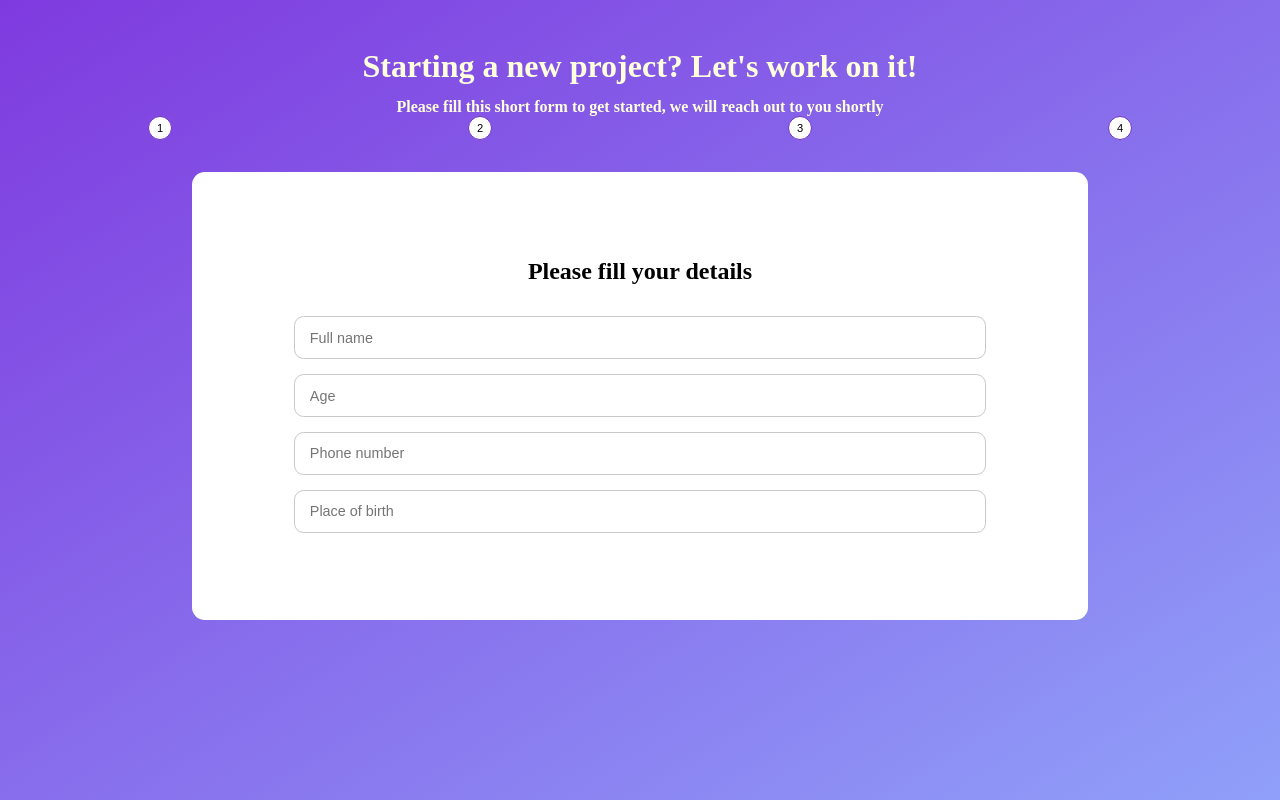
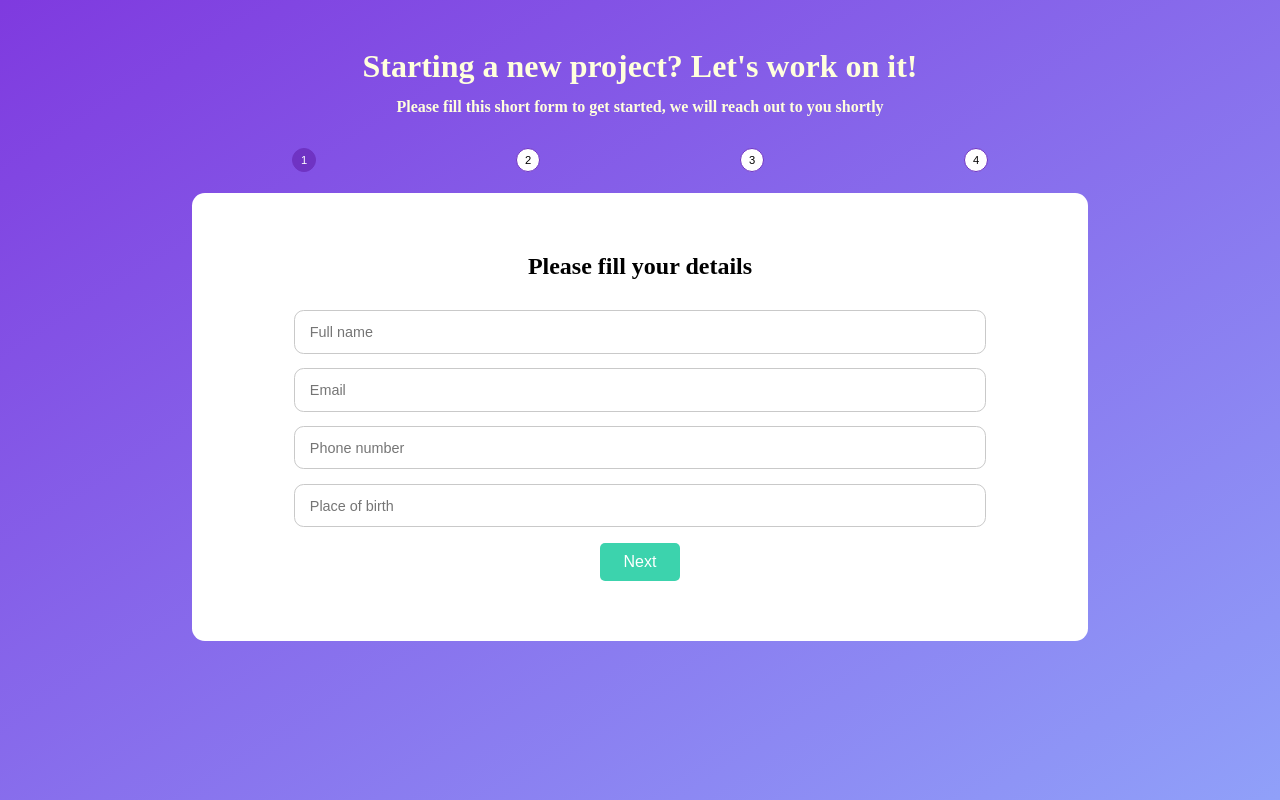
Before and after one commit to glory-arisah/Multi-step-form, a Vue app: page / in a window 1280 px wide. Built offline with nearby package versions, Linux system fonts and the light colour scheme.

Commit message:
components can update parent data using v-model created navigation buttons to move between each form

```diff
--- a/src/App.vue
+++ b/src/App.vue
@@ -7,12 +7,33 @@
         shortly
       </h4>
     </header>
-    <StepIndex @step="(value) => (stepIndex = value)" />
-    <section class="form-container">
-      <!-- <keep-alive> -->
-      <component :is="currStep" />
-      <!-- </keep-alive> -->
-    </section>
+    <div class="index-form-wrapper">
+      <StepIndex @step="(value) => (stepIndex = value)" :stepId="stepIndex" />
+      <section class="form-container">
+        <keep-alive>
+          <component :is="currStep" v-model:value="clientDetails" />
+        </keep-alive>
+        <!-- next an submit buttons -->
+        <div class="action-btns">
+          <button @click="stepIndex--" class="btn back" v-show="stepIndex > 1">
+            Back
+          </button>
+          <button
+            @click="stepIndex++"
+            class="btn next"
+            v-show="stepIndex < Object.keys(steps).length"
+          >
+            Next
+          </button>
+          <button
+            class="btn submit"
+            v-show="stepIndex === Object.keys(steps).length"
+          >
+            Submit Form
+          </button>
+        </div>
+      </section>
+    </div>
   </main>
 </template>
 
@@ -41,6 +62,9 @@ export default {
         email: "",
         phone: "",
         placeOfBirth: "",
+        about: "",
+        assist: [],
+        budget: 0,
       },
     };
   },
@@ -51,6 +75,9 @@ export default {
   computed: {
     currStep() {
       return this.steps[this.stepIndex];
+    },
+    currStepIndex() {
+      return this.stepIndex;
     },
   },
   methods: {
@@ -82,17 +109,36 @@ export default {
 .header h4 {
   margin-top: 0.8rem;
 }
-
+.index-form-wrapper {
+  display: flex;
+  flex-direction: column;
+  width: 70%;
+  margin: 2rem auto;
+}
 .form-container {
+  margin-top: 1.3rem;
   background-color: #fff;
   border-radius: 0.8rem;
-  margin: 2rem auto 0 auto;
-  max-width: 70%;
+  /* margin: 2rem auto 0 auto; */
+  /* max-width: 70%; */
   padding: 1rem;
   color: #000;
   height: 28rem;
   display: flex;
   justify-content: center;
   align-items: center;
+  flex-direction: column;
+}
+/* action buttons styling */
+.action-btns {
+  margin-top: 1rem;
+}
+.next {
+  background-color: #3cd3ad;
+  padding: 0.6rem 1.5rem;
+  border: none;
+  border-radius: 5px;
+  color: #fff;
+  font-size: 1.001rem;
 }
 </style>
--- a/src/components/About.vue
+++ b/src/components/About.vue
@@ -6,6 +6,8 @@
         class="ac-form-textarea"
         rows="9"
         placeholder="Tell us a bit about your organization."
+        :value="value.about"
+        @input="update('about', $event.target.value)"
       ></textarea>
     </form>
   </section>
@@ -14,6 +16,13 @@
 <script>
 export default {
   name: "About",
+  props: ["value"],
+  emits: ["update:value"],
+  methods: {
+    update(key, value) {
+      this.$emit("update:value", { ...this.value, [key]: value });
+    },
+  },
 };
 </script>
 
--- a/src/components/Assist.vue
+++ b/src/components/Assist.vue
@@ -4,16 +4,36 @@
       <h2 class="as-heading">How can I help you?</h2>
       <section class="checkbox-wrapper">
         <p class="p-checkbox">
-          <input type="checkbox" /> <span>UI Design</span>
+          <input
+            type="checkbox"
+            :value="value.assist"
+            @input="update('assist', $event.target.checked, 'UI Design')"
+          />
+          <span>UI Design</span>
         </p>
         <p class="p-checkbox">
-          <input type="checkbox" /> <span>Marketing Site</span>
+          <input
+            type="checkbox"
+            :value="value.assist"
+            @input="update('assist', $event.target.checked, 'Marketing Site')"
+          />
+          <span>Marketing Site</span>
         </p>
         <p class="p-checkbox">
-          <input type="checkbox" /> <span>UI Development</span>
+          <input
+            type="checkbox"
+            :value="value.assist"
+            @input="update('assist', $event.target.checked, 'UI Development')"
+          />
+          <span>UI Development</span>
         </p>
         <p class="p-checkbox">
-          <input type="checkbox" /> <span>Grab a beer</span>
+          <input
+            type="checkbox"
+            :value="value.assist"
+            @input="update('assist', $event.target.checked, 'Grab a beer')"
+          />
+          <span>Grab a beer</span>
         </p>
       </section>
     </form>
@@ -23,6 +43,24 @@
 <script>
 export default {
   name: "Assist",
+  props: ["value"],
+  emits: ["update:value"],
+  methods: {
+    update(key, check, value) {
+      if (check) {
+        this.$emit("update:value", {
+          ...this.value,
+          [key]: [...this.value[key], value],
+        });
+      } else {
+        const removeAssist = this.value.assist.filter((item) => item !== value);
+        this.$emit("update:value", {
+          ...this.value,
+          [key]: [...removeAssist],
+        });
+      }
+    },
+  },
 };
 </script>
 
--- a/src/components/Budget.vue
+++ b/src/components/Budget.vue
@@ -3,8 +3,14 @@
     <form class="bu-form">
       <h2 class="bu-heading">Specify your budget</h2>
       <div class="slider">
-        <input type="range" min="1" max="100" value="20" />
-        <p>20</p>
+        <input
+          type="range"
+          min="1"
+          max="100"
+          :value="value.budget"
+          @input="update('budget', $event.target.value)"
+        />
+        <p>${{ value.budget }}</p>
       </div>
     </form>
   </section>
@@ -13,6 +19,18 @@
 <script>
 export default {
   name: "Budget",
+  data() {
+    return {
+      rangeValue: 10,
+    };
+  },
+  props: ["value"],
+  emits: ["update:value"],
+  methods: {
+    update(key, value) {
+      this.$emit("update:value", { ...this.value, [key]: value });
+    },
+  },
 };
 </script>
 
--- a/src/components/PersonalDetails.vue
+++ b/src/components/PersonalDetails.vue
@@ -2,10 +2,34 @@
   <section class="personal-details">
     <form class="pd-form">
       <h2 class="pd-heading">Please fill your details</h2>
-      <input class="pd-form-input" type="text" placeholder="Full name" />
-      <input class="pd-form-input" type="text" placeholder="Age" />
-      <input class="pd-form-input" type="text" placeholder="Phone number" />
-      <input class="pd-form-input" type="text" placeholder="Place of birth" />
+      <input
+        class="pd-form-input"
+        :value="value.fullName"
+        @input="update('fullName', $event.target.value)"
+        type="text"
+        placeholder="Full name"
+      />
+      <input
+        class="pd-form-input"
+        :value="value.email"
+        @input="update('email', $event.target.value)"
+        type="text"
+        placeholder="Email"
+      />
+      <input
+        class="pd-form-input"
+        :value="value.phone"
+        @input="update('phone', $event.target.value)"
+        type="text"
+        placeholder="Phone number"
+      />
+      <input
+        class="pd-form-input"
+        :value="value.placeOfBirth"
+        @input="update('placeOfBirth', $event.target.value)"
+        type="text"
+        placeholder="Place of birth"
+      />
     </form>
   </section>
 </template>
@@ -13,13 +37,19 @@
 <script>
 export default {
   name: "PersonalDetails",
+  props: ["value"],
+  emits: ["update:value"],
+  methods: {
+    update(key, value) {
+      this.$emit("update:value", { ...this.value, [key]: value });
+    },
+  },
 };
 </script>
 
 <style scoped>
 .personal-details {
   width: 80%;
-  /* margin: 2.5rem 0.5rem 2rem 0.5rem; */
 }
 
 .pd-heading {
--- a/src/components/StepIndex.vue
+++ b/src/components/StepIndex.vue
@@ -1,16 +1,57 @@
 <template>
   <section class="step-index">
-    <button class="step-number" @click="$emit('step', 1)">1</button>
-    <button class="step-number" @click="$emit('step', 2)">2</button>
-    <button class="step-number" @click="$emit('step', 3)">3</button>
-    <button class="step-number" @click="$emit('step', 4)">4</button>
+    <button
+      :class="{ 'step-number': true, highlight: stepId === 1 }"
+      @click="
+        $emit('step', 1);
+        stepValue = 1;
+      "
+    >
+      1
+    </button>
+    <button
+      :class="{ 'step-number': true, highlight: stepId === 2 }"
+      @click="$emit('step', 2)"
+    >
+      2
+    </button>
+    <button
+      :class="{ 'step-number': true, highlight: stepId === 3 }"
+      @click="$emit('step', 3)"
+    >
+      3
+    </button>
+    <button
+      :class="{ 'step-number': true, highlight: stepId === 4 }"
+      @click="$emit('step', 4)"
+    >
+      4
+    </button>
   </section>
 </template>
 
 <script>
 export default {
   name: "StepIndex",
+  data() {
+    return {
+      stepValue: 1,
+      myStepId: 0,
+    };
+  },
   emits: ["step"],
+  props: ["stepId"],
+  computed: {
+    isHighlight() {
+      console.log(this.stepId, this.stepValue);
+      return this.stepId === this.stepValue;
+    },
+  },
+  watch: {
+    stepId(newVal) {
+      this.myStepId = newVal;
+    },
+  },
 };
 </script>
 
@@ -29,10 +70,12 @@ export default {
   background-color: #fff;
   transition: color 300ms, background-color 300ms;
 }
-.step-number:hover {
+.step-number:hover,
+.highlight {
   color: #fff;
   background-color: #6f33c3;
   transition: color 300ms, background-color 300ms;
 }
+
 /* end of step count index styling */
 </style>
```
